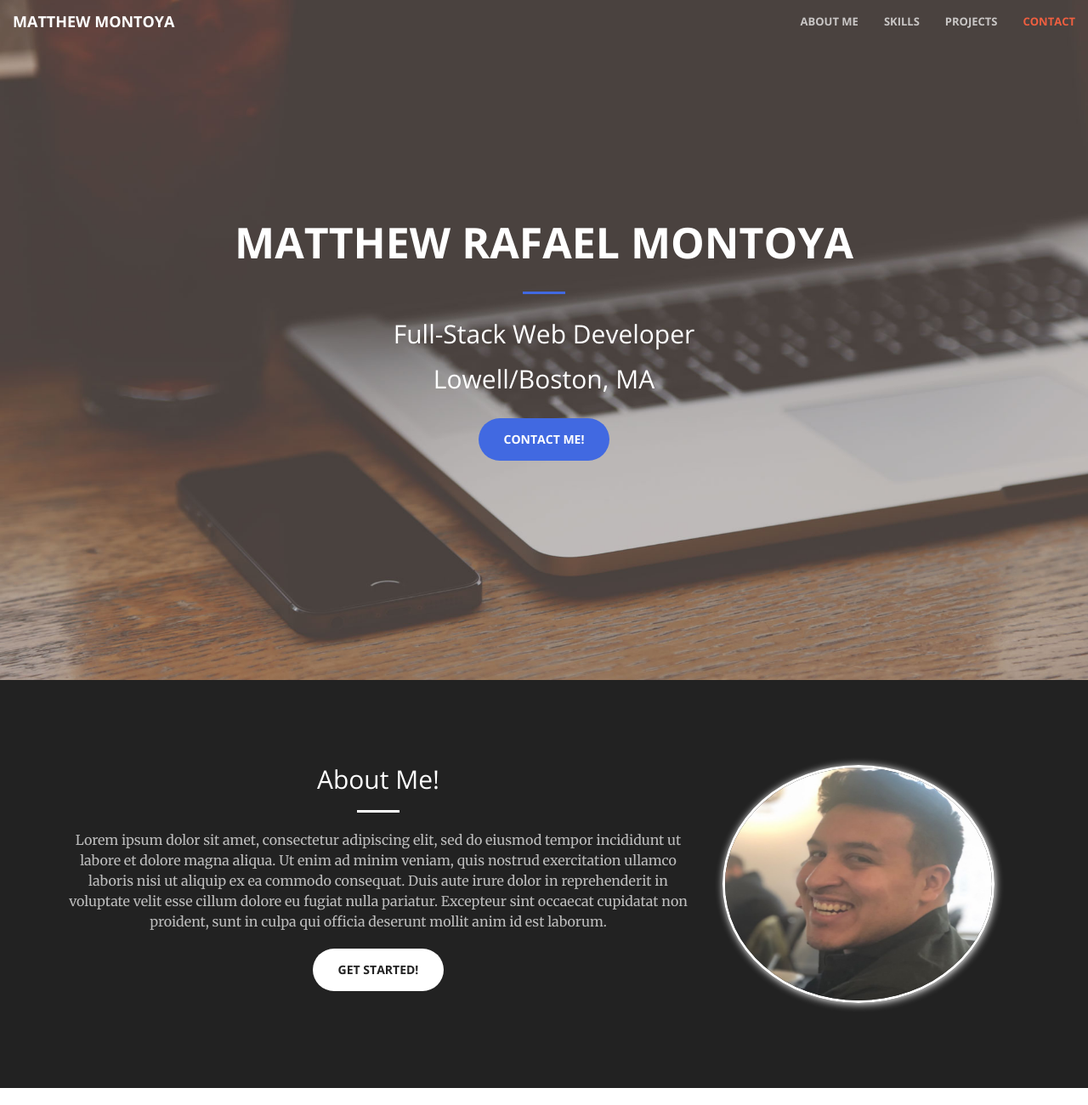
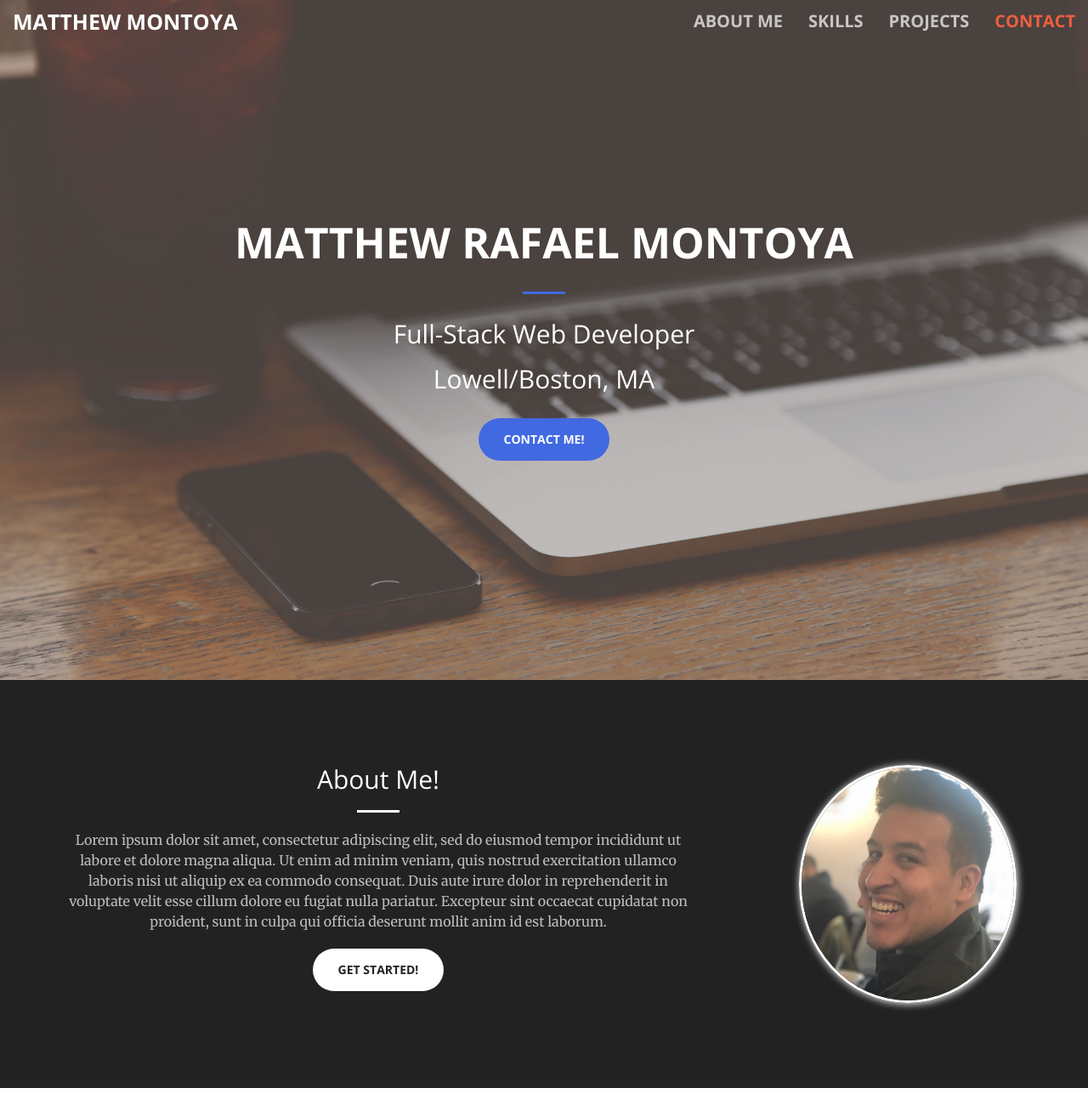
Before and after one commit to Matty-Montoya/matty-montoya.github.io, a website: page index.html in a window 1280 px wide. Shown: the top 1300 px of the page at 85% size. Drawn offline with nearby package versions, Linux system fonts and the light colour scheme.

Commit message:
Update: Header Font size, page scroll to skills section
Adjust the font size for the nav bar. At 100% in chrome the anchors
seemed to appear very small.

Wrong class selector for the anchor in the nav bar. It was referring to
services; however, it was changed to skills.

```diff
--- a/css/creative.css
+++ b/css/creative.css
@@ -96,8 +96,10 @@ img {
   box-shadow: 1px 1px 10px #fff;
   border-radius: 50%;
   height: 35vh;
-  width: 25vw;
+  width: 20vw;
   visibility: visible;
+  margin-left: 25%;
+
 }
 
 .navbar {
@@ -105,6 +107,10 @@ img {
   border-width: 0 0 0px;
 }
 
+
+.navbar-brand{
+  font-size: 25px;
+}
 .navbar-default {
   background-color: white;
   border-color: rgba(34, 34, 34, 0.05);
@@ -135,7 +141,7 @@ img {
 .navbar-default .nav>li>a, .navbar-default .nav>li>a:focus {
   text-transform: uppercase;
   font-weight: 700;
-  font-size: 13px;
+  font-size: 20px;
   color: #222222;
 }
 
@@ -176,7 +182,7 @@ img {
   }
   .navbar-default.affix .navbar-header .navbar-brand {
     color: #F05F40;
-    font-size: 14px;
+    font-size: 25px;
   }
   .navbar-default.affix .navbar-header .navbar-brand:hover, .navbar-default.affix .navbar-header .navbar-brand:focus {
     color: #eb3812;
--- a/index.html
+++ b/index.html
@@ -54,7 +54,7 @@
                         <a class="page-scroll" href="#about">About Me</a>
                     </li>
                     <li>
-                        <a class="page-scroll" href="#services">Skills</a>
+                        <a class="page-scroll" href="#skills">Skills</a>
                     </li>
                     <li>
                         <a class="page-scroll" href="#portfolio">Projects </a>
```
